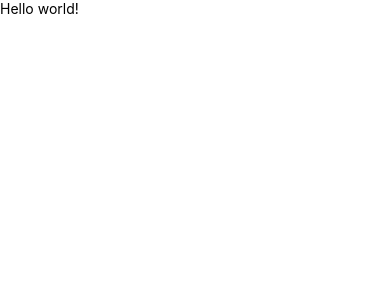
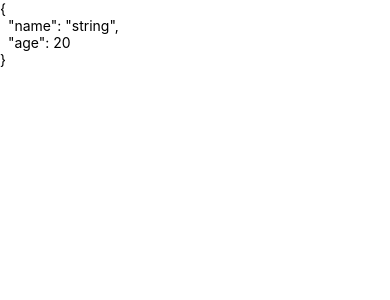
Before and after one commit to Jangk/ReactNative, a React Native app in the folder TestPrj/: screen / in a window 390 px wide. Shown: the top 300 px of the page. Built offline with nearby package versions, Linux system fonts and the light colour scheme.

Commit message:
0216 컴포넌트 및 모듈

```diff
--- a/TestPrj/App.tsx
+++ b/TestPrj/App.tsx
@@ -1,129 +1,14 @@
-// /**
-//  * Sample React Native App
-//  * https://github.com/facebook/react-native
-//  *
-//  * @format
-//  */
-
-// import React from 'react';
-// import type {PropsWithChildren} from 'react';
-// import {
-//   SafeAreaView,
-//   ScrollView,
-//   StatusBar,
-//   StyleSheet,
-//   Text,
-//   useColorScheme,
-//   View,
-// } from 'react-native';
-
-// import {
-//   Colors,
-//   DebugInstructions,
-//   Header,
-//   LearnMoreLinks,
-//   ReloadInstructions,
-// } from 'react-native/Libraries/NewAppScreen';
-
-// type SectionProps = PropsWithChildren<{
-//   title: string;
-// }>;
-
-// function Section({children, title}: SectionProps): JSX.Element {
-//   const isDarkMode = useColorScheme() === 'dark';
-//   return (
-//     <View style={styles.sectionContainer}>
-//       <Text
-//         style={[
-//           styles.sectionTitle,
-//           {
-//             color: isDarkMode ? Colors.white : Colors.black,
-//           },
-//         ]}>
-//         {title}
-//       </Text>
-//       <Text
-//         style={[
-//           styles.sectionDescription,
-//           {
-//             color: isDarkMode ? Colors.light : Colors.dark,
-//           },
-//         ]}>
-//         {children}
-//       </Text>
-//     </View>
-//   );
-// }
-
-// function App(): JSX.Element {
-//   const isDarkMode = useColorScheme() === 'dark';
-
-//   const backgroundStyle = {
-//     backgroundColor: isDarkMode ? Colors.darker : Colors.lighter,
-//   };
-
-//   return (
-//     <SafeAreaView style={backgroundStyle}>
-//       <StatusBar
-//         barStyle={isDarkMode ? 'light-content' : 'dark-content'}
-//         backgroundColor={backgroundStyle.backgroundColor}
-//       />
-//       <ScrollView
-//         contentInsetAdjustmentBehavior="automatic"
-//         style={backgroundStyle}>
-//         <Header />
-//         <View
-//           style={{
-//             backgroundColor: isDarkMode ? Colors.black : Colors.white,
-//           }}>
-//           <Section title="Step One">
-//             Edit <Text style={styles.highlight}>App.tsx</Text> to change this
-//             screen and then come back to see your edits.
-//           </Section>
-//           <Section title="See Your Changes">
-//             <ReloadInstructions />
-//           </Section>
-//           <Section title="Debug">
-//             <DebugInstructions />
-//           </Section>
-//           <Section title="Learn More">
-//             Read the docs to discover what to do next:
-//           </Section>
-//           <LearnMoreLinks />
-//         </View>
-//       </ScrollView>
-//     </SafeAreaView>
-//   );
-// }
-
-// const styles = StyleSheet.create({
-//   sectionContainer: {
-//     marginTop: 32,
-//     paddingHorizontal: 24,
-//   },
-//   sectionTitle: {
-//     fontSize: 24,
-//     fontWeight: '600',
-//   },
-//   sectionDescription: {
-//     marginTop: 8,
-//     fontSize: 18,
-//     fontWeight: '400',
-//   },
-//   highlight: {
-//     fontWeight: '700',
-//   },
-// });
-
-// export default App;
+import React from 'react';
+import { Text, SafeAreaView } from 'react-native';
+import ClassComponent from './data/MyClassComponent';
 
 
 
-
-import React from 'react';
-import { Text } from 'react-native';
 export default function App() {
-  // console.log('App called')
-  const textElement = React.createElement(Text, null, 'Hello world!');
-  return textElement;
+  console.log('App called')
+  return (
+    <SafeAreaView>
+      <ClassComponent />
+    </SafeAreaView>
+  )
 }
--- /dev/null
+++ b/TestPrj/data/MyClassComponent.tsx
@@ -0,0 +1,19 @@
+import React, { Component } from 'react'
+import { Text } from 'react-native'
+import * as M from '../data'
+
+const testModule = M.CreateMyModule()
+
+// Render의 리턴값으로 JSX 넣으면 에러뜸
+// 왜 그런지 이유 찾아볼것
+export default class myClassComponent extends Component {
+  render() {
+    console.log('Class Component Called')
+    return <Text>{JSON.stringify(testModule, null, 2)}</Text>
+  }
+}
+
+export const myArrowComponent = () => {
+  console.log('Arrow Component Called')
+  return null
+}
--- /dev/null
+++ b/TestPrj/data/MyFunction.ts
@@ -0,0 +1,8 @@
+import type {myModule} from './MyModule'
+
+export const CreateMyModule = (): myModule => {
+  return {
+    name: 'string',
+    age: 20,
+  }
+}
--- /dev/null
+++ b/TestPrj/data/MyModule.ts
@@ -0,0 +1,4 @@
+export type myModule = {
+  name: string
+  age: number
+}
--- /dev/null
+++ b/TestPrj/data/index.ts
@@ -0,0 +1,3 @@
+export * from './MyFunction'
+export * from './MyModule'
+export * from './MyClassComponent'
--- a/TestPrj/package.json
+++ b/TestPrj/package.json
@@ -10,6 +10,7 @@
     "test": "jest"
   },
   "dependencies": {
+    "@withshepherd/faker": "^5.5.5",
     "react": "18.2.0",
     "react-native": "0.71.2"
   },
@@ -19,11 +20,13 @@
     "@babel/runtime": "^7.20.0",
     "@react-native-community/eslint-config": "^3.2.0",
     "@tsconfig/react-native": "^2.0.2",
+    "@types/faker": "^6.6.9",
     "@types/jest": "^29.2.1",
     "@types/react": "^18.0.24",
     "@types/react-test-renderer": "^18.0.0",
     "babel-jest": "^29.2.1",
     "eslint": "^8.19.0",
+    "faker": "^5.5.3",
     "jest": "^29.2.1",
     "metro-react-native-babel-preset": "0.73.7",
     "prettier": "^2.4.1",
--- a/TestPrj/tsconfig.json
+++ b/TestPrj/tsconfig.json
@@ -1,3 +1,6 @@
 {
-  "extends": "@tsconfig/react-native/tsconfig.json"
+  "extends": "@tsconfig/react-native/tsconfig.json",
+  "compilerOption":{
+    "typeRoots": ["./@types", "./node_modules/@types"]
+  }
 }
```
Also changed, not shown: TestPrj/.prettierrc.js, 2 other files (tests, documents, lock files or other folders).
